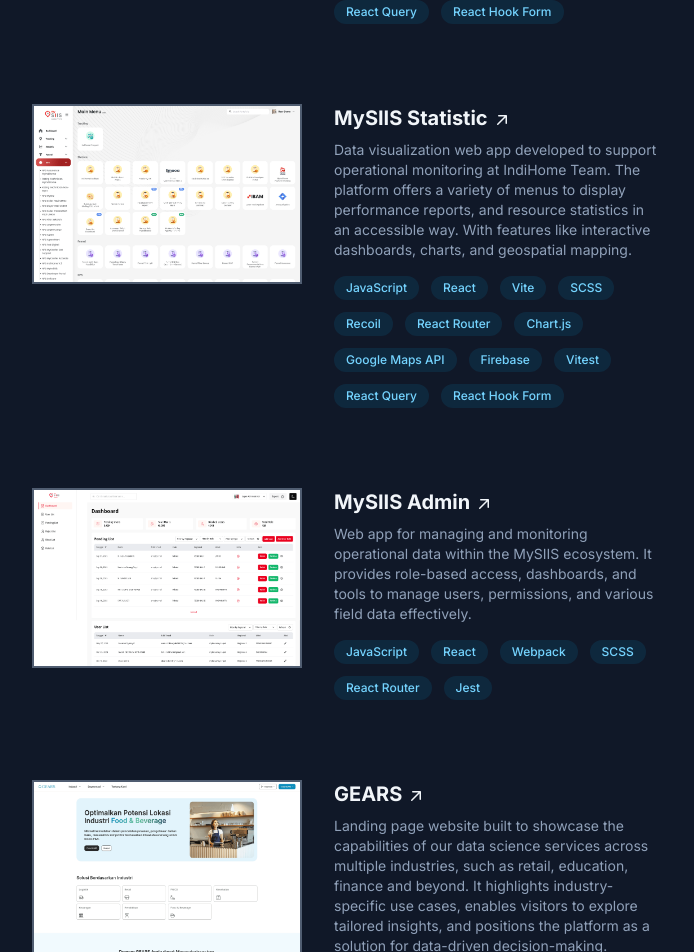
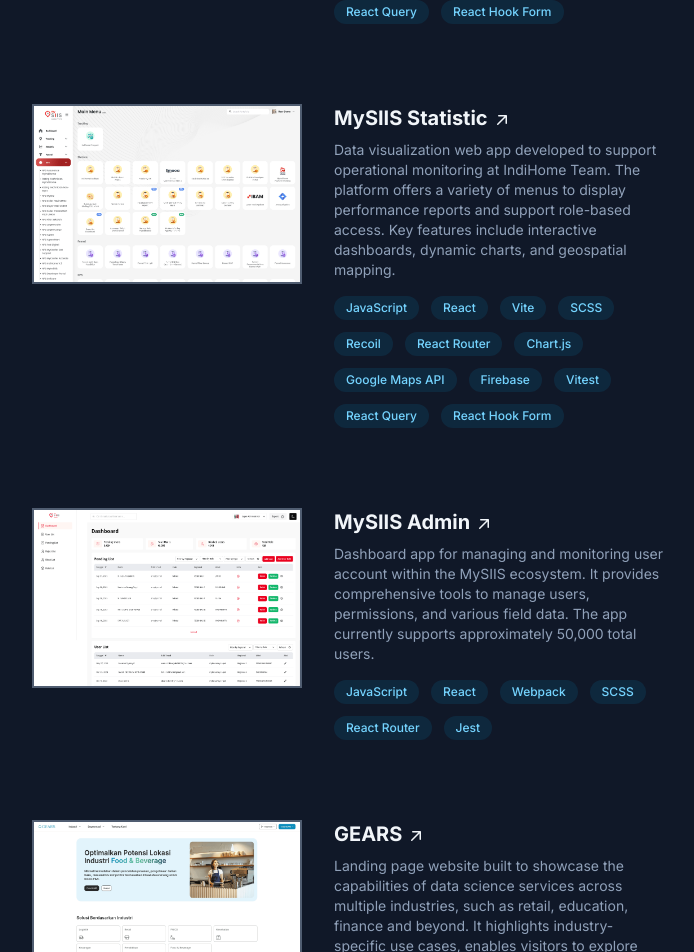
Before and after one commit to ExoAcox/my-portofolio, a React (Vite) app: page / in a window 1280 px wide. Shown: the part 1928-2880 px from the top of the page, without its empty margins (560-1254 px from the left). Built offline with nearby package versions, Linux system fonts and the light colour scheme; what tailwindcss-debug-screens would draw is missing.

Commit message:
feat: final wording

```diff
--- a/src/constants/projects.ts
+++ b/src/constants/projects.ts
@@ -16,19 +16,19 @@
     }]
 }, {
     title: "MySIIS Statistic",
-    desc: "Data visualization web app developed to support operational monitoring at IndiHome Team. The platform offers a variety of menus to display performance reports, and resource statistics in an accessible way. With features like interactive dashboards, charts, and geospatial mapping.",
+    desc: "Data visualization web app developed to support operational monitoring at IndiHome Team. The platform offers a variety of menus to display performance reports and support role-based access. Key features include interactive dashboards, dynamic charts, and geospatial mapping.",
     image: "/images/mysiis-statistic.png",
     href: "https://statistic.mysiis.io/",
     stacks: ["js", "react", "vite", "scss", "recoil", "router", "chart", "gmaps", "firebase", "vitest", "query", "form"]
 }, {
     title: "MySIIS Admin",
-    desc: "Web app for managing and monitoring operational data within the MySIIS ecosystem. It provides role-based access, dashboards, and tools to manage users, permissions, and various field data effectively.",
+    desc: "Dashboard app for managing and monitoring user account within the MySIIS ecosystem. It provides comprehensive tools to manage users, permissions, and various field data. The app currently supports approximately 50,000 total users.",
     image: "/images/mysiis-admin.png",
     href: "https://admin.mysiis.io/",
     stacks: ["js", "react", "webpack", "scss", "router", "jest"]
 }, {
     title: "GEARS",
-    desc: "Landing page website built to showcase the capabilities of our data science services across multiple industries, such as retail, education, finance and beyond. It highlights industry-specific use cases, enables visitors to explore tailored insights, and positions the platform as a solution for data-driven decision-making.",
+    desc: "Landing page website built to showcase the capabilities of data science services across multiple industries, such as retail, education, finance and beyond. It highlights industry-specific use cases, enables visitors to explore tailored insights, and positions the platform as a solution for data-driven decision-making.",
     image: "/images/gears.png",
     href: "https://stage.mygears.io/",
     stacks: ["ts", "react", "next", "tailwind"]
```
